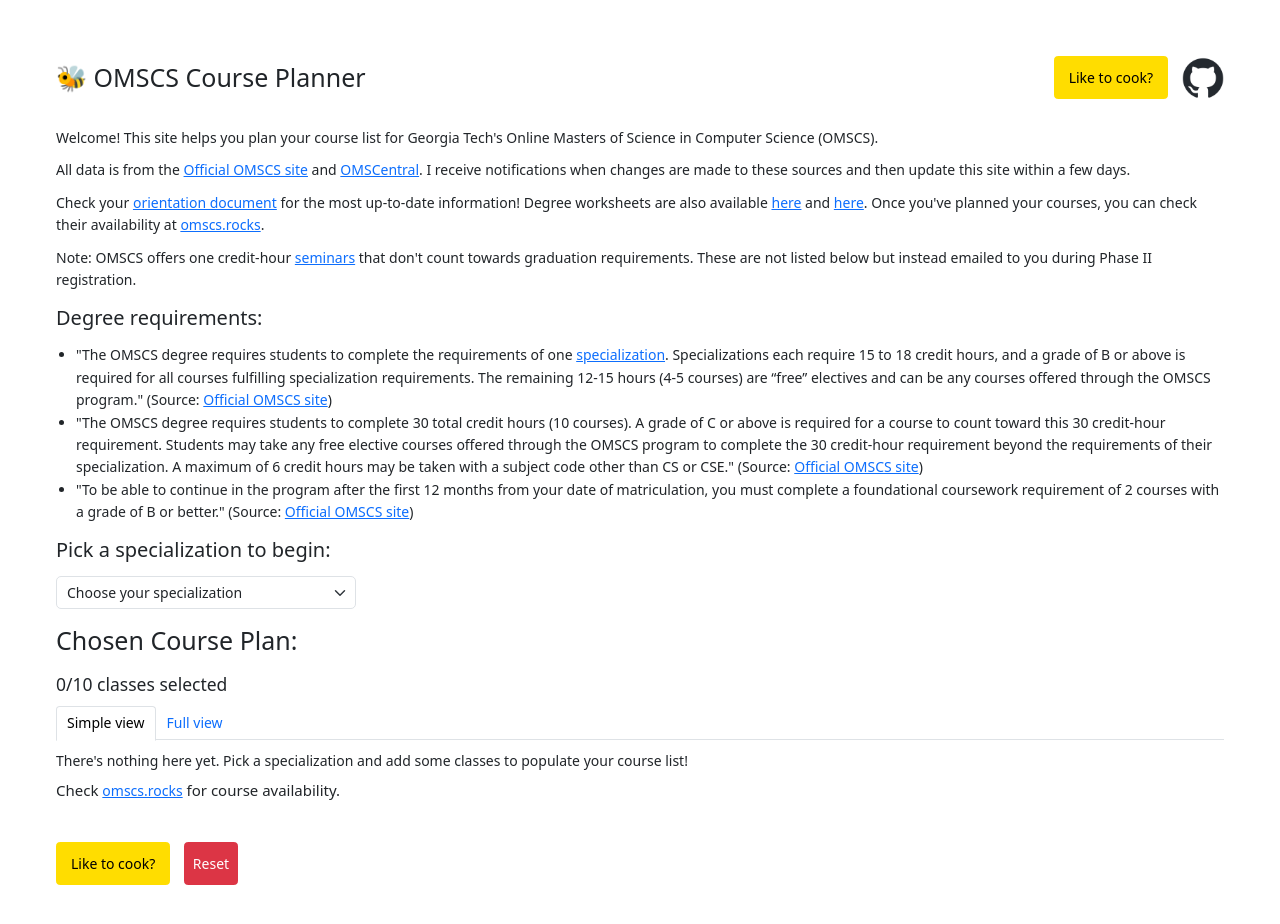
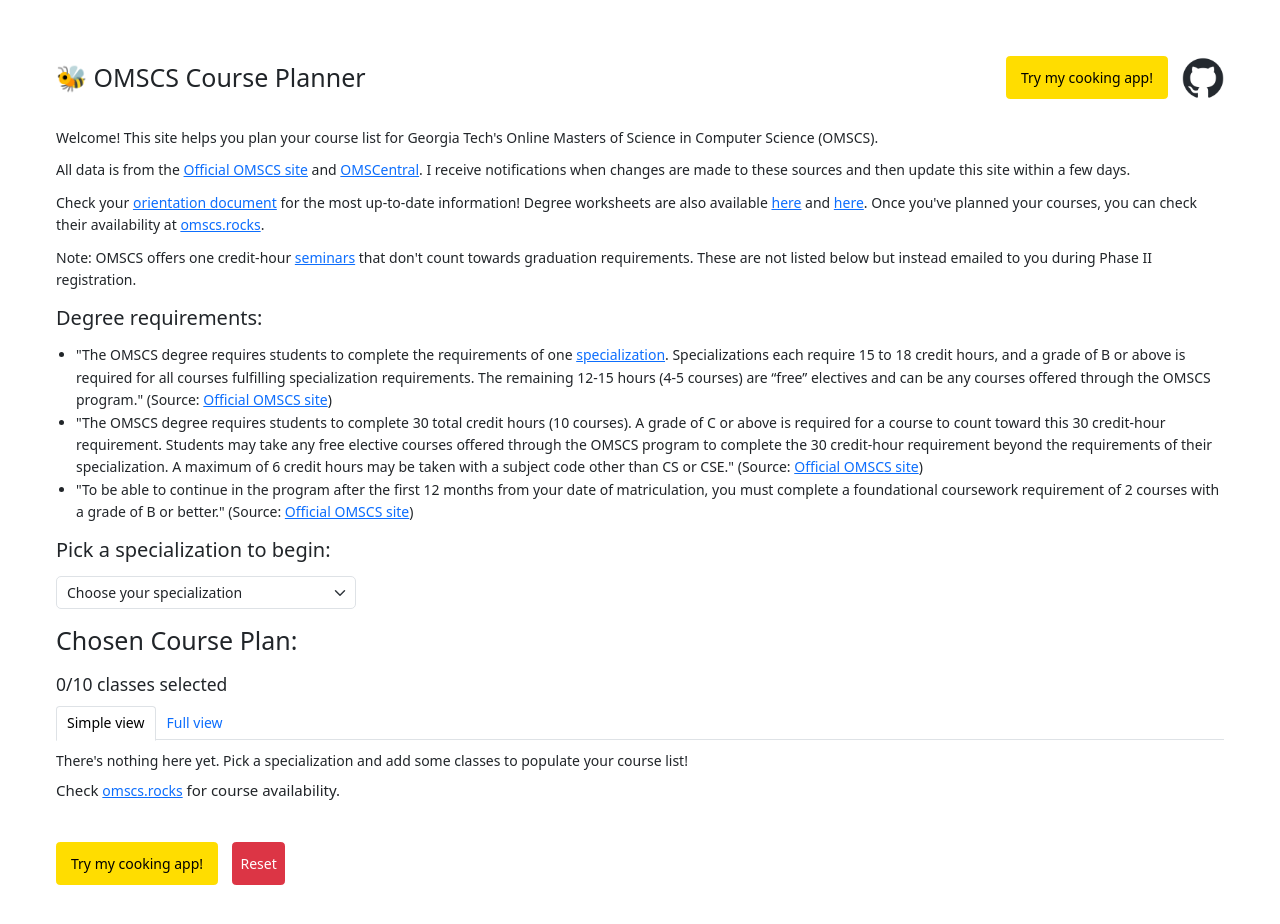
Before and after one commit to logic-tonic/omscs-course-planner, a React (Create React App) app: page / in a window 1280 px wide. Shown: the top 924 px of the page. Built offline with nearby package versions, Linux system fonts and the light colour scheme.

Commit message:
Change button wording

```diff
--- a/src/Header.js
+++ b/src/Header.js
@@ -13,7 +13,7 @@
             rel="noreferrer"
             className="eatstash-button"
           >
-            Like to cook?
+            Try my cooking app!
           </Button>
           <a
             href="https://github.com/logic-tonic/omscs-course-planner"
--- a/src/Planner.js
+++ b/src/Planner.js
@@ -186,7 +186,7 @@
               rel="noreferrer"
               className="eatstash-button"
             >
-              Like to cook?
+              Try my cooking app!
           </Button>
           <Button variant="danger" className="danger" onClick={ handleReset }>Reset</Button>
       </div>
```
